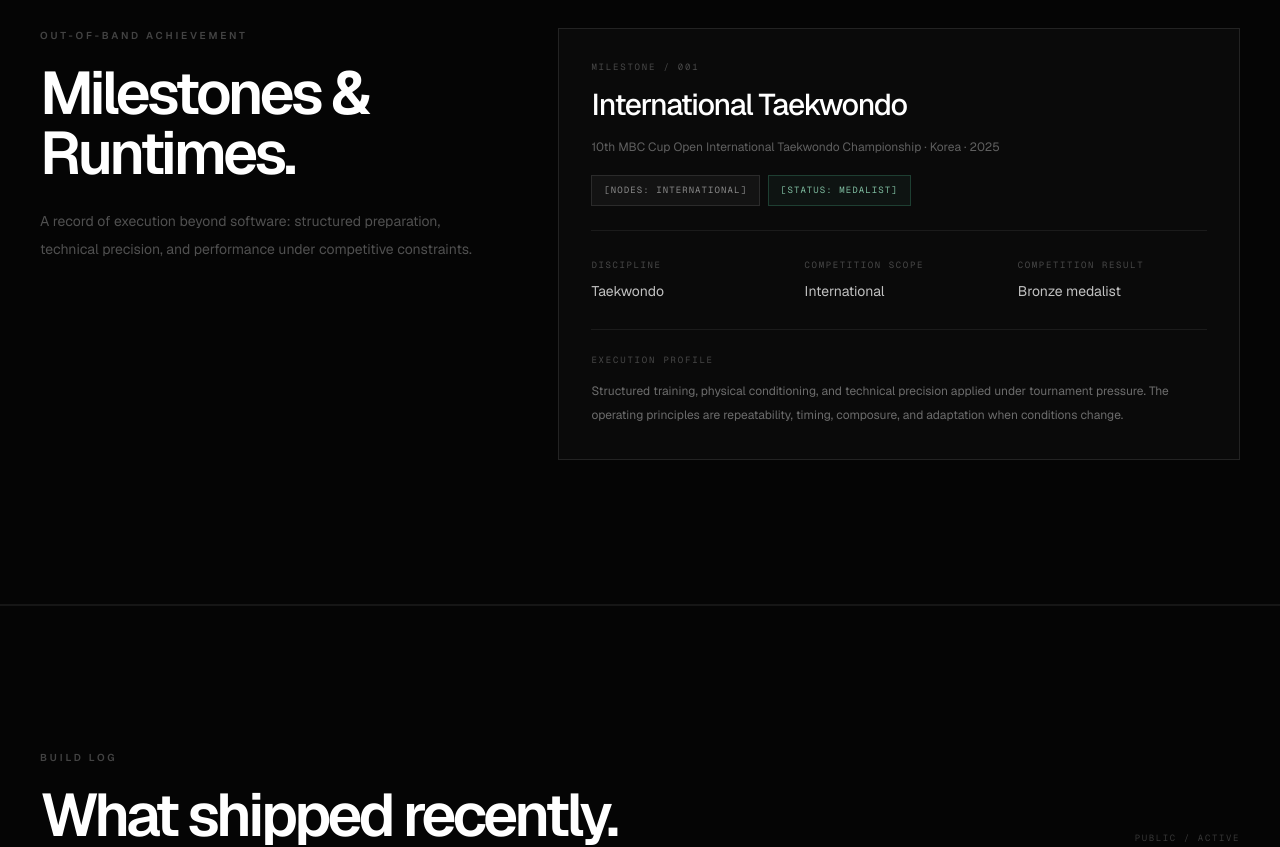
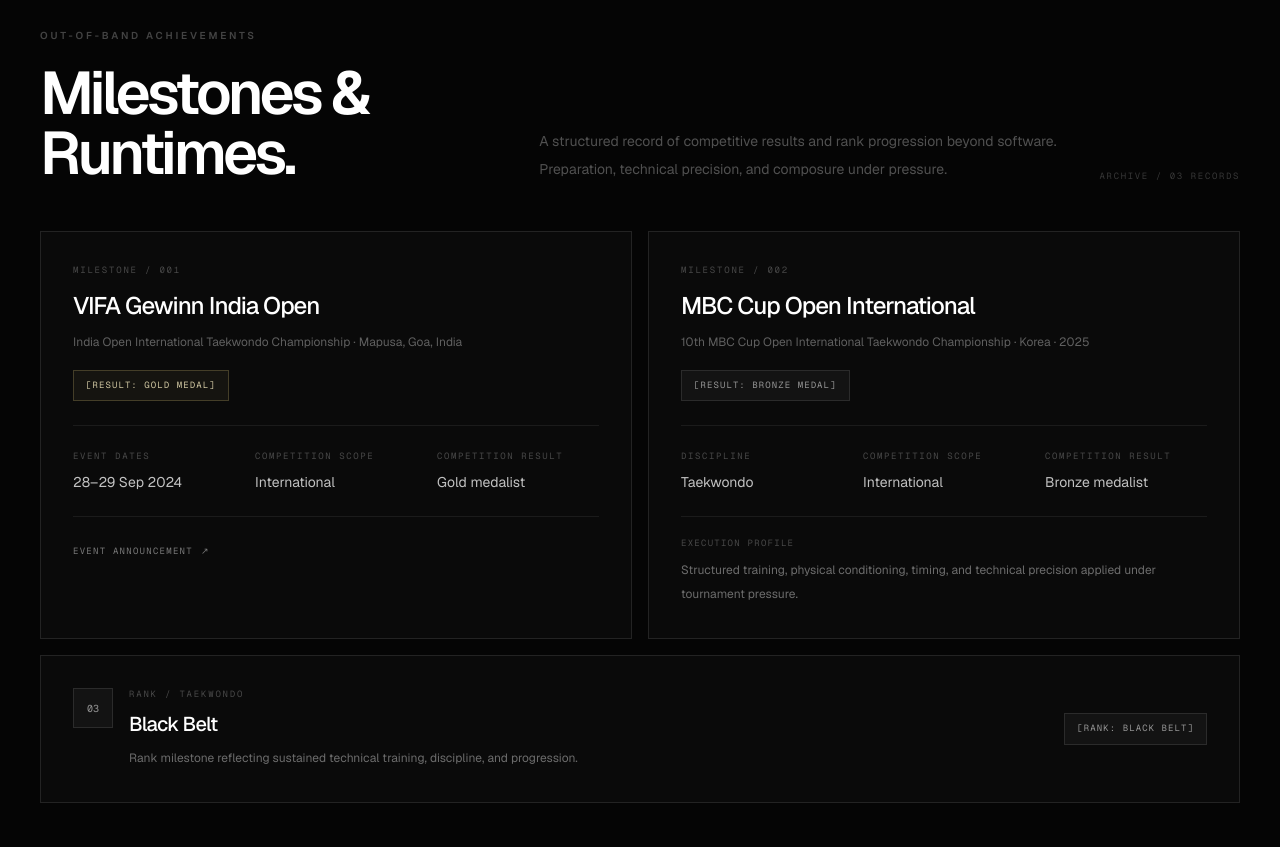
Before and after one commit to kogleshofficial-hub/koglesh-portfolio, a Next.js app: page / in a window 1280 px wide. Shown: the part 8200-9047 px from the top of the page. Built offline with nearby package versions, Linux system fonts and the light colour scheme.

Commit message:
Add VIFA gold medal and Taekwondo rank
Record the 2024 VIFA India Open gold medal, preserve the 2025 MBC Cup bronze, and document Taekwondo black-belt rank.

```diff
--- a/app/page.tsx
+++ b/app/page.tsx
@@ -344,27 +344,62 @@ export default function Home() {
       </section>
 
        <section id="milestones" aria-labelledby="milestones-heading" className="relative z-10 border-y border-white/[0.07] scroll-mt-20">
-        <div className="mx-auto grid max-w-7xl gap-16 px-6 py-28 lg:grid-cols-[.8fr_1.2fr] lg:px-10 lg:py-36">
+        <div className="mx-auto max-w-7xl px-6 py-28 lg:px-10 lg:py-36">
+          <div className="mb-12 grid gap-8 lg:grid-cols-[.8fr_1.2fr] lg:items-end">
             <div>
-            <p className="text-[10px] font-semibold uppercase tracking-[0.28em] text-white/25">Out-of-band achievement</p>
+              <p className="text-[10px] font-semibold uppercase tracking-[0.28em] text-white/25">Out-of-band achievements</p>
               <h2 id="milestones-heading" className="mt-5 text-4xl font-semibold tracking-[-0.06em] sm:text-6xl">Milestones &amp;<br />Runtimes.</h2>
-            <p className="mt-6 max-w-md text-sm leading-7 text-white/30">A record of execution beyond software: structured preparation, technical precision, and performance under competitive constraints.</p>
             </div>
+            <div className="flex flex-col gap-4 sm:flex-row sm:items-end sm:justify-between">
+              <p className="max-w-xl text-sm leading-7 text-white/30">A structured record of competitive results and rank progression beyond software. Preparation, technical precision, and composure under pressure.</p>
+              <span className="shrink-0 font-mono text-[9px] uppercase tracking-[0.18em] text-white/20">ARCHIVE / 03 RECORDS</span>
+            </div>
+          </div>
+
+          <div className="grid gap-4 lg:grid-cols-2">
+            <article className="min-w-0 border border-white/[0.1] bg-white/[0.025] p-6 sm:p-8">
+              <div className="flex flex-wrap items-start justify-between gap-4 border-b border-white/[0.07] pb-6">
+                <div>
+                  <p className="font-mono text-[9px] uppercase tracking-[0.2em] text-white/25">MILESTONE / 001</p>
+                  <h3 className="mt-3 text-xl font-medium tracking-[-0.04em] sm:text-2xl">VIFA Gewinn India Open</h3>
+                  <p className="mt-2 max-w-xl text-xs leading-6 text-white/35">India Open International Taekwondo Championship · Mapusa, Goa, India</p>
+                </div>
+                <span className="border border-amber-200/20 bg-amber-200/[0.045] px-3 py-2 font-mono text-[9px] uppercase tracking-[0.12em] text-amber-100/80">[RESULT: GOLD MEDAL]</span>
+              </div>
+
+              <dl className="grid gap-5 py-6 sm:grid-cols-3">
+                <div>
+                  <dt className="font-mono text-[9px] uppercase tracking-[0.18em] text-white/25">Event dates</dt>
+                  <dd className="mt-2 text-sm text-white/75">28–29 Sep 2024</dd>
+                </div>
+                <div>
+                  <dt className="font-mono text-[9px] uppercase tracking-[0.18em] text-white/25">Competition scope</dt>
+                  <dd className="mt-2 text-sm text-white/75">International</dd>
+                </div>
+                <div>
+                  <dt className="font-mono text-[9px] uppercase tracking-[0.18em] text-white/25">Competition result</dt>
+                  <dd className="mt-2 text-sm text-white/75">Gold medalist</dd>
+                </div>
+              </dl>
+
+              <div className="border-t border-white/[0.07] pt-5">
+                <a href="https://www.facebook.com/vifataekwondo/posts/welcome-to-vifa-gewwin-india-open-international-championship-24confirmed-partici/1064356138727220/" target="_blank" rel="noreferrer" className="inline-flex items-center gap-2 font-mono text-[9px] uppercase tracking-[0.14em] text-white/45 transition hover:text-white/80">
+                  Event announcement <span aria-hidden="true">↗</span>
+                </a>
+              </div>
+            </article>
 
             <article className="min-w-0 border border-white/[0.1] bg-white/[0.025] p-6 sm:p-8">
               <div className="flex flex-wrap items-start justify-between gap-4 border-b border-white/[0.07] pb-6">
                 <div>
-                <p className="font-mono text-[9px] uppercase tracking-[0.2em] text-white/25">MILESTONE / 001</p>
-                <h3 className="mt-3 text-2xl font-medium tracking-[-0.04em] sm:text-3xl">International Taekwondo</h3>
-                <p className="mt-3 max-w-xl text-xs leading-6 text-white/35">10th MBC Cup Open International Taekwondo Championship · Korea · 2025</p>
+                  <p className="font-mono text-[9px] uppercase tracking-[0.2em] text-white/25">MILESTONE / 002</p>
+                  <h3 className="mt-3 text-xl font-medium tracking-[-0.04em] sm:text-2xl">MBC Cup Open International</h3>
+                  <p className="mt-2 max-w-xl text-xs leading-6 text-white/35">10th MBC Cup Open International Taekwondo Championship · Korea · 2025</p>
                 </div>
-              <div className="flex flex-wrap gap-2">
-                <span className="border border-white/10 bg-white/[0.035] px-3 py-2 font-mono text-[9px] uppercase tracking-[0.12em] text-white/50">[NODES: INTERNATIONAL]</span>
-                <span className="border border-emerald-300/20 bg-emerald-300/[0.045] px-3 py-2 font-mono text-[9px] uppercase tracking-[0.12em] text-emerald-200/75">[STATUS: MEDALIST]</span>
-              </div>
+                <span className="border border-white/10 bg-white/[0.035] px-3 py-2 font-mono text-[9px] uppercase tracking-[0.12em] text-white/55">[RESULT: BRONZE MEDAL]</span>
               </div>
 
-            <dl className="grid gap-6 py-7 sm:grid-cols-3">
+              <dl className="grid gap-5 py-6 sm:grid-cols-3">
                 <div>
                   <dt className="font-mono text-[9px] uppercase tracking-[0.18em] text-white/25">Discipline</dt>
                   <dd className="mt-2 text-sm text-white/75">Taekwondo</dd>
@@ -379,10 +414,23 @@ export default function Home() {
                 </div>
               </dl>
 
-            <div className="border-t border-white/[0.07] pt-6">
-              <p className="font-mono text-[9px] uppercase tracking-[0.2em] text-white/25">Execution profile</p>
-              <p className="mt-3 text-xs leading-6 text-white/40">Structured training, physical conditioning, and technical precision applied under tournament pressure. The operating principles are repeatability, timing, composure, and adaptation when conditions change.</p>
+              <div className="border-t border-white/[0.07] pt-5">
+                <p className="font-mono text-[9px] uppercase tracking-[0.14em] text-white/25">Execution profile</p>
+                <p className="mt-2 text-xs leading-6 text-white/40">Structured training, physical conditioning, timing, and technical precision applied under tournament pressure.</p>
               </div>
+            </article>
+          </div>
+
+          <article className="mt-4 flex flex-col gap-5 border border-white/[0.1] bg-white/[0.025] p-6 sm:flex-row sm:items-center sm:justify-between sm:p-8">
+            <div className="flex items-start gap-4">
+              <span className="flex h-10 w-10 shrink-0 items-center justify-center border border-white/10 bg-white/[0.035] font-mono text-[10px] text-white/55">03</span>
+              <div>
+                <p className="font-mono text-[9px] uppercase tracking-[0.2em] text-white/25">RANK / TAEKWONDO</p>
+                <h3 className="mt-2 text-xl font-medium tracking-[-0.04em]">Black Belt</h3>
+                <p className="mt-2 max-w-2xl text-xs leading-6 text-white/40">Rank milestone reflecting sustained technical training, discipline, and progression.</p>
+              </div>
+            </div>
+            <span className="w-fit shrink-0 border border-white/10 bg-white/[0.035] px-3 py-2 font-mono text-[9px] uppercase tracking-[0.12em] text-white/55">[RANK: BLACK BELT]</span>
           </article>
         </div>
       </section>
```
Lines whose indentation alone changed are shown as unchanged.
